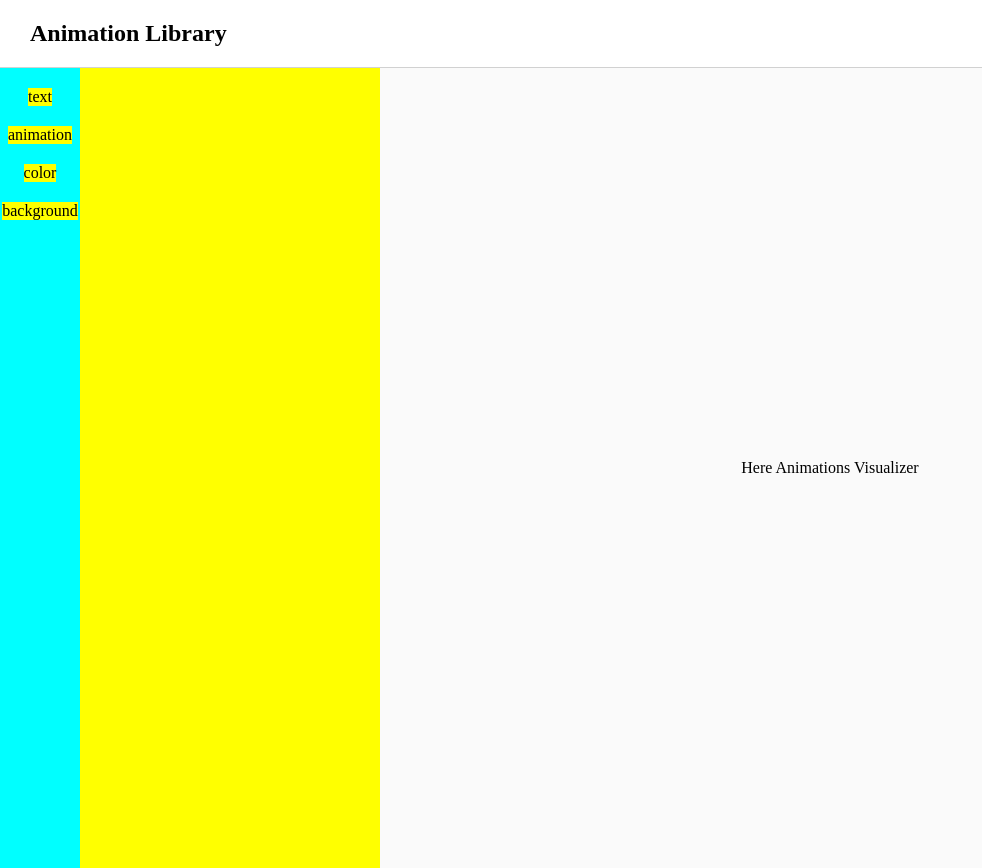
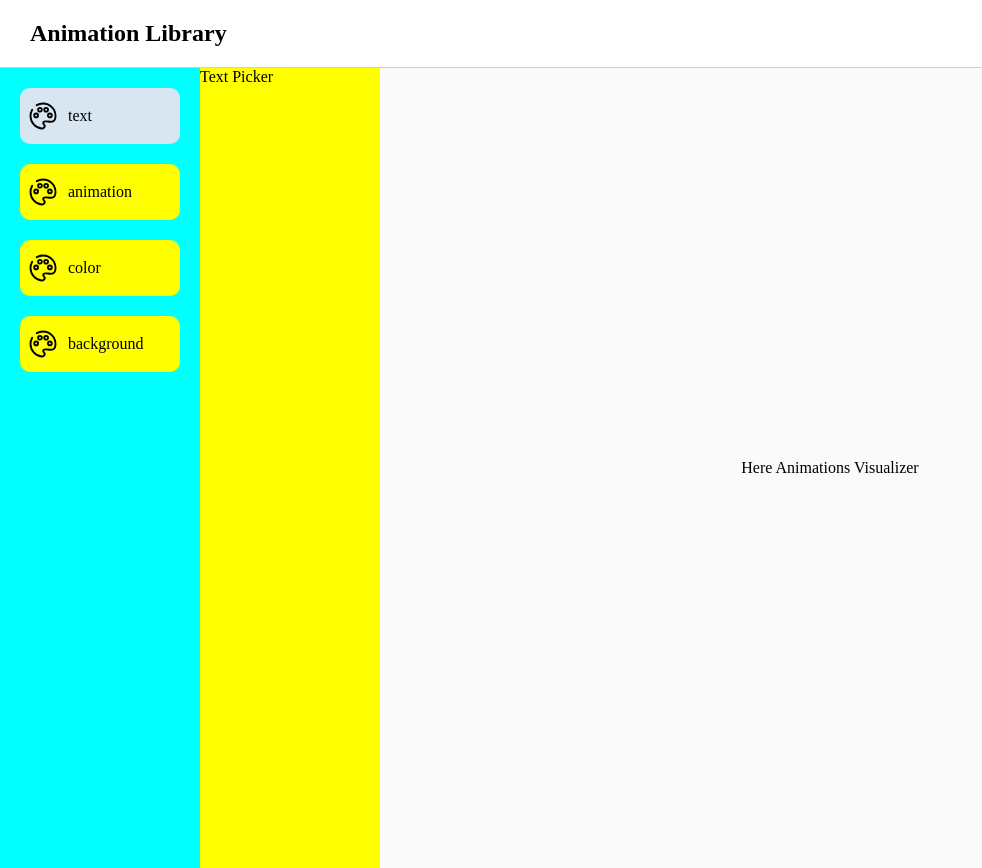
Before and after one commit to matiasecharri/bloop, a Next.js app: page / in a window 1280 px wide. Shown: the whole page, without its empty margins (0-982 px from the left). Built offline with nearby package versions, Linux system fonts and the light colour scheme.

Commit message:
feat: sidebar icons

```diff
--- a/src/app/features/animation-dashboard/sidebar/Sidebar.module.css
+++ b/src/app/features/animation-dashboard/sidebar/Sidebar.module.css
@@ -7,7 +7,7 @@
 
 .buttonBar {
   height: 100%;
-  width: 80px;
+  width: 200px;
   display: flex;
   flex-direction: column;
   justify-content: flex-start;
@@ -17,7 +17,23 @@
   background-color: aqua;
 }
 
-.buttonBar button {
+.btn {
+  width: 100%;
   background-color: yellow;
   cursor: pointer;
+  display: flex;
+  justify-content: flex-start;
+  align-items: center;
+  gap: 10px;
+  border-radius: 10px;
+  padding: 8px;
 }
+
+.btn svg {
+  width: 30px;
+  height: 40px;
+}
+
+.btnActive {
+  background-color: rgb(215, 230, 241);
+}
--- a/src/app/features/animation-dashboard/sidebar/Sidebar.tsx
+++ b/src/app/features/animation-dashboard/sidebar/Sidebar.tsx
@@ -1,49 +1,60 @@
 "use client";
-import { ReactNode, useEffect, useState } from "react";
+import { ReactNode, useState } from "react";
+import clsx from "clsx";
 import {
   AnimationPicker,
   BackgroundPicker,
   ColorPicker,
   TextPicker,
 } from "./components";
+import { IconPalette } from "@/assets/svg";
 import s from "./Sidebar.module.css";
 
 interface TabType {
   tabName: string;
   component: ReactNode;
+  icon: ReactNode;
 }
 
 const tabs: TabType[] = [
-  { tabName: "text", component: <TextPicker /> },
-  { tabName: "animation", component: <AnimationPicker /> },
-  { tabName: "color", component: <ColorPicker /> },
-  { tabName: "background", component: <BackgroundPicker /> },
-];
+  { tabName: "text", component: <TextPicker />, icon: <IconPalette /> },
+  {
+    tabName: "animation",
+    component: <AnimationPicker />,
+    icon: <IconPalette />,
+  },
+  { tabName: "color", component: <ColorPicker />, icon: <IconPalette /> },
+  {
+    tabName: "background",
+    component: <BackgroundPicker />,
+    icon: <IconPalette />,
+  },
+] as const;
+
+type TabName = (typeof tabs)[number]["tabName"];
 
 const Sidebar = () => {
-  const [selectedTab, setSelectedTab] = useState<any>();
+  const [selectedTab, setSelectedTab] = useState<TabName>(tabs[0].tabName);
 
-  useEffect(() => {
-    console.log(selectedTab);
-  }, [selectedTab]);
+  const currentTab = tabs.find((tab) => tab.tabName === selectedTab);
 
   return (
     <aside className={s.sidebar}>
       <section className={s.buttonBar}>
-        {tabs.map((tab) => (
+        {tabs.map(({ tabName, icon }) => (
           <button
-            key={tab.tabName}
-            onClick={(e) => setSelectedTab(() => tab.tabName)}
+            key={tabName}
+            aria-label={tabName}
+            className={clsx(s.btn, tabName === selectedTab ? s.btnActive : "")}
+            onClick={() => setSelectedTab(() => tabName)}
+            type="button"
           >
-            {tab.tabName}
+            {icon}
+            {tabName}
           </button>
         ))}
       </section>
-      <section className={s.currentOptions}>
-        {/* <AnimationPicker />
-        <ColorPicker />
-        <BackgroundPicker /> */}
-      </section>
+      <section className={s.currentOptions}>{currentTab?.component}</section>
     </aside>
   );
 };
--- /dev/null
+++ b/src/assets/svg/IconPalette.tsx
@@ -0,0 +1,25 @@
+import { SVGProps } from "react";
+
+const IconPalette = (props: SVGProps<SVGSVGElement>) => {
+  return (
+    <svg
+      xmlns="http://www.w3.org/2000/svg"
+      width="1em"
+      height="1em"
+      viewBox="0 0 24 24"
+      {...props}
+    >
+      <g fill="none" stroke="currentColor" strokeWidth="1.5">
+        <path
+          strokeLinecap="round"
+          d="M7 3.341A9.93 9.93 0 0 1 12 2c5.523 0 10 4.489 10 10.026c0 8.152-8.161 2.393-9.738 4.9c-.395.628.032 1.41.555 1.935a1.68 1.68 0 0 1 0 2.372c-.523.525-1.235.838-1.97.753C5.867 21.413 2 17.172 2 12.026A10 10 0 0 1 3.345 7"
+        />
+        <circle cx="17.5" cy="11.5" r="1.5" />
+        <circle cx="6.5" cy="11.5" r="1.5" />
+        <path d="M11.085 7a1.5 1.5 0 1 1-3 0a1.5 1.5 0 0 1 3 0ZM16 7a1.5 1.5 0 1 1-3 0a1.5 1.5 0 0 1 3 0Z" />
+      </g>
+    </svg>
+  );
+};
+
+export default IconPalette;
--- a/src/assets/svg/index.ts
+++ b/src/assets/svg/index.ts
@@ -1,4 +1,4 @@
-export { default as IconEmail } from "./IconEmail";
+export { default as IconPalette } from "./IconPalette";
 export { default as IconFavorites } from "./IconFavorites";
 export { default as IconLinkedin } from "./IconLinkedin";
 export { default as IconRightArrow } from "./IconRightArrow";
```
Also changed, not shown: src/assets/svg/IconEmail.tsx (deleted, +0 -17 lines).
